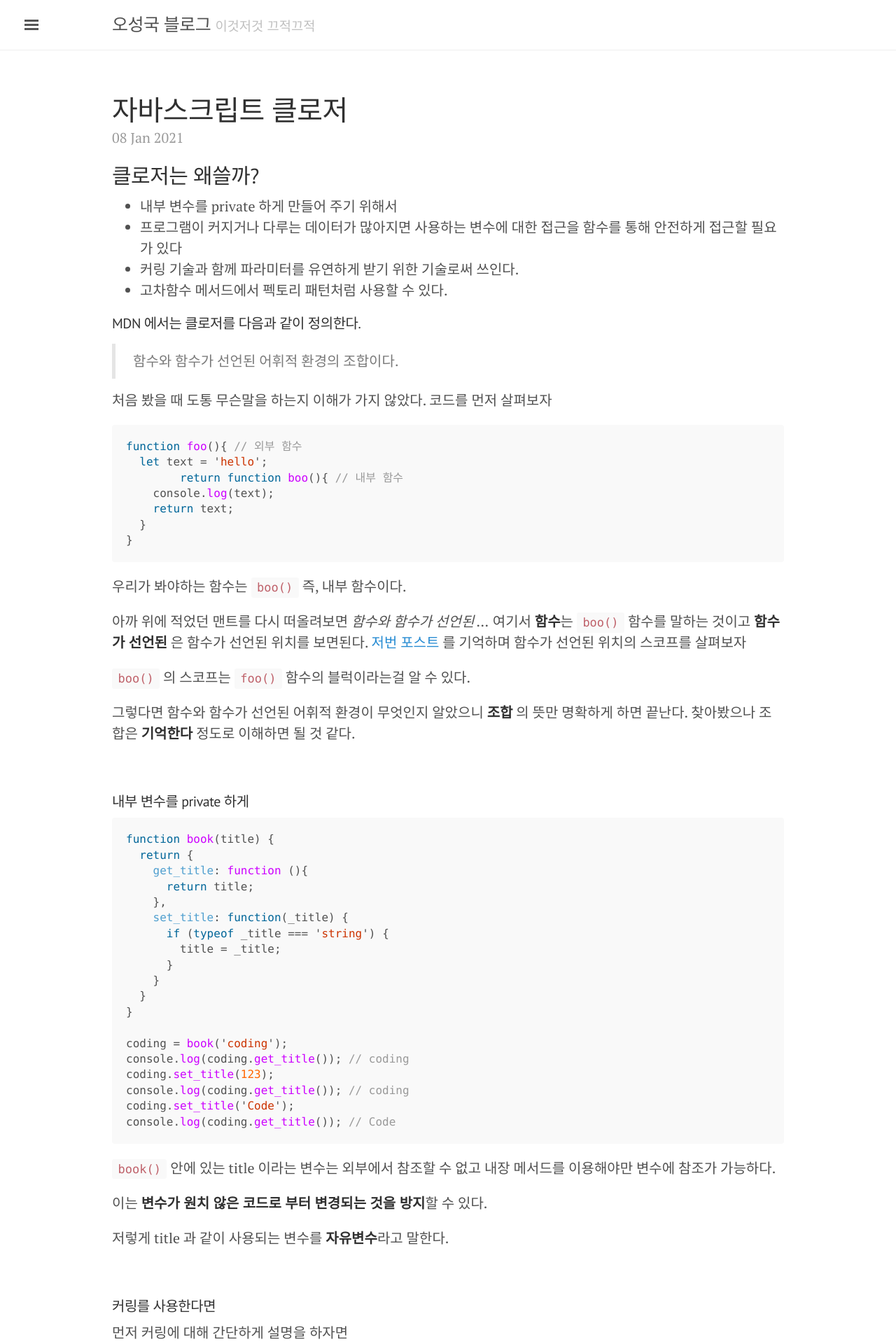
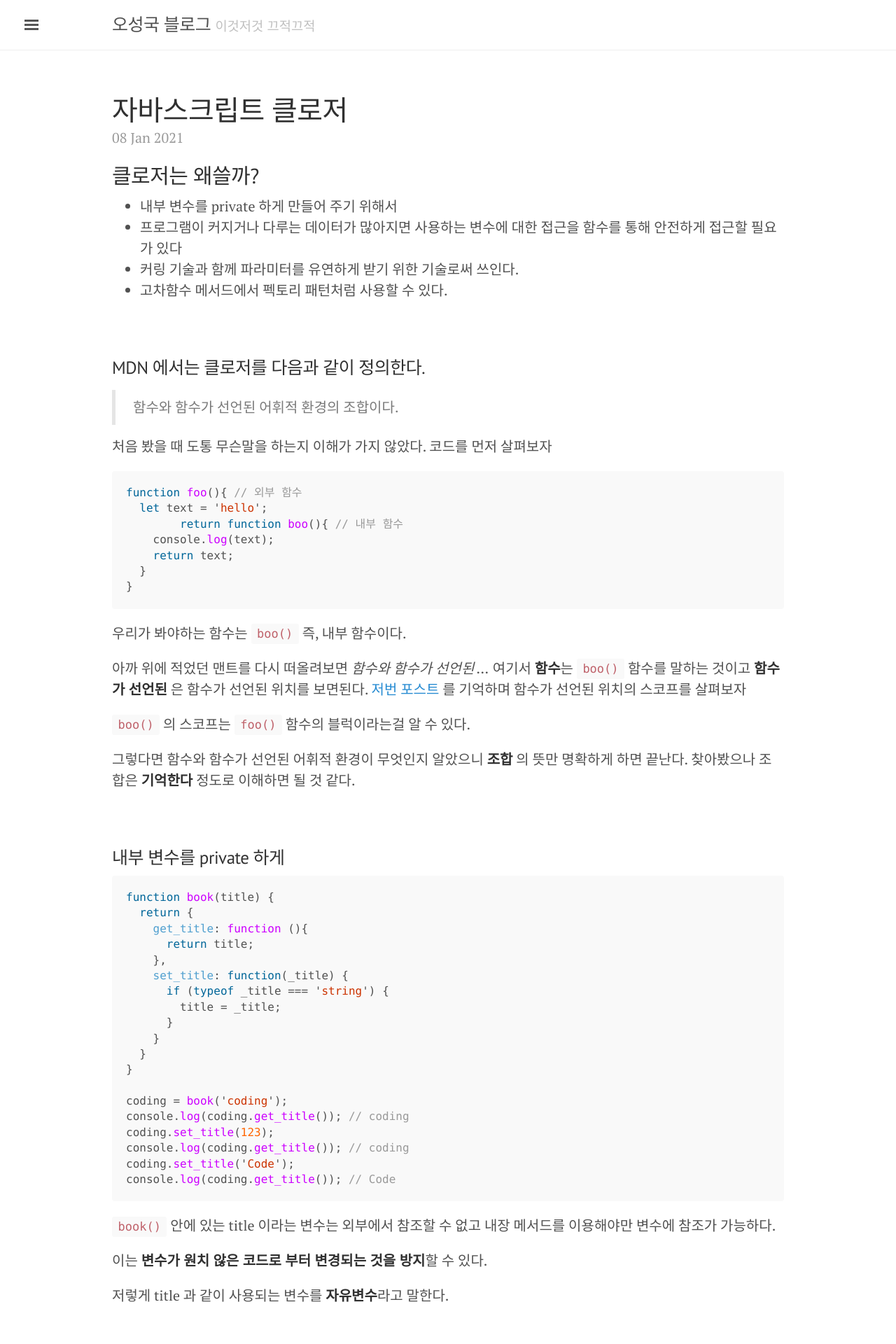
Before and after one commit to osunguk/osunguk.github.io, a Jekyll site: the page built from _posts/2021-01-08-js-closure.md, in a window 1280 px wide. Shown: the top 1920 px of the page at 70% size. Built offline with Jekyll 4.4.1, drawn with Linux system fonts in a browser that asks for light colours; comment, search, counter and statistics services are not loaded.

Commit message:
Refine the text

````diff
--- a/_posts/2021-01-08-js-closure.md
+++ b/_posts/2021-01-08-js-closure.md
@@ -11,7 +11,9 @@ categories: [javascript]
 - 커링 기술과 함께 파라미터를 유연하게 받기 위한 기술로써 쓰인다.
 - 고차함수 메서드에서 펙토리 패턴처럼 사용할 수 있다.
 
-#### MDN 에서는 클로저를 다음과 같이 정의한다.
+<br>
+
+### MDN 에서는 클로저를 다음과 같이 정의한다.
 
 > 함수와 함수가 선언된 어휘적 환경의 조합이다.
 
@@ -37,7 +39,7 @@ function foo(){ // 외부 함수
 
 <br>
 
-#### 내부 변수를 private 하게
+### 내부 변수를 private 하게
 
 ```javascript
 function book(title) {
@@ -69,7 +71,7 @@ console.log(coding.get_title()); // Code
 
 <br>
 
-#### 커링를 사용한다면
+### 커링를 사용한다면
 
 먼저 커링에 대해 간단하게 설명을 하자면
 
@@ -119,7 +121,7 @@ console.log(threeArmt2);
 
 <br>
 
-#### 펙토리 패턴같이 사용하면
+### 펙토리 패턴같이 사용하면
 
 주로 고차함수 개념이 녹아 있는 map, filter, reduce 에서 사용할 수 있다.
 
````
